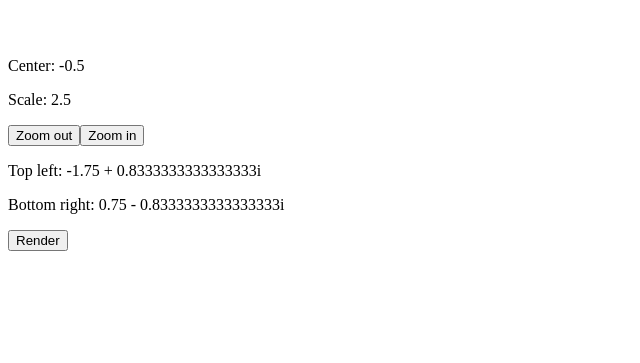
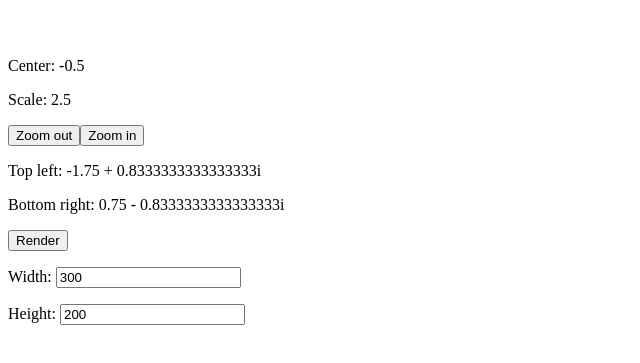
Before and after one commit to emlun/fraktal, a React app: page / in a window 1280 px wide. Shown: the part 171-534 px from the top of the page, without its empty margins (0-640 px from the left). Built offline with nearby package versions, Linux system fonts and the light colour scheme; the HTML template or start-up script is replaced by a standard one.

Commit message:
Make height and width editable

```diff
--- a/src/components/Canvas.jsx
+++ b/src/components/Canvas.jsx
@@ -4,8 +4,6 @@ import _ from 'underscore';
 
 import * as mandelbrot from 'fractals/mandelbrot';
 
-const W = 300;
-const H = 200;
 
 function getLimits({ center, scale, W, H }) {
   const aspectRatio = H / W;
@@ -49,13 +47,22 @@ export default class Canvas extends React.Component {
     super(props);
     this.state = {
       center: new Complex(-0.5, 0),
+      dimensions: {
+        height: 200,
+        width: 300,
+      },
       scale: 2.5,
       status: undefined,
     };
   }
 
   getLimits() {
-    return getLimits({ center: this.state.center, scale: this.state.scale, W, H });
+    return getLimits({
+      center: this.state.center,
+      scale: this.state.scale,
+      W: this.state.dimensions.width,
+      H: this.state.dimensions.height,
+    });
   }
 
   updateCanvas(canvas) {
@@ -77,7 +84,7 @@ export default class Canvas extends React.Component {
 
       _.defer(() => {
         const imageData = renderPixels(
-          ctx.getImageData(0, 0, W, H),
+          ctx.getImageData(0, 0, this.state.dimensions.width, this.state.dimensions.height),
           this.state.center,
           this.state.scale
         );
@@ -96,11 +103,18 @@ export default class Canvas extends React.Component {
     this.setState(state => ({
       center: state.center.add(
         new Complex(
-          (event.offsetX / W - 0.5) * state.scale,
-          (0.5 - event.offsetY / H) * state.scale * (H / W)
+          (event.offsetX / this.state.dimensions.width - 0.5) * state.scale,
+          (0.5 - event.offsetY / this.state.dimensions.height) * state.scale * (this.state.dimensions.height / this.state.dimensions.width)
         )
       ),
     }));
+  }
+
+  onSubmit(event) {
+    if (event && event.preventDefault) {
+      event.preventDefault();
+    }
+    this.renderPixels();
   }
 
   onWheel(event) {
@@ -133,20 +147,56 @@ export default class Canvas extends React.Component {
     console.log('render', this.state);
     return <div>
       <canvas
-        width={ W }
-        height={ H }
+        width={ this.state.dimensions.width }
+        height={ this.state.dimensions.height }
         ref={ this.updateCanvas.bind(this) }
       />
+
+      <form onSubmit={ this.onSubmit.bind(this) }>
         <p> Center: { this.state.center.toString() } </p>
         <p> Scale: { this.state.scale } </p>
         <p>
-        <button onClick={ this.zoomOut.bind(this) }> Zoom out </button>
-        <button onClick={ this.zoomIn.bind(this) }> Zoom in </button>
+          <button type="button" onClick={ this.zoomOut.bind(this) }> Zoom out </button>
+          <button type="button" onClick={ this.zoomIn.bind(this) }> Zoom in </button>
         </p>
         <p> Top left: { this.getLimits().topLeft.toString() } </p>
         <p> Bottom right: { this.getLimits().btmRight.toString() } </p>
-      <button onClick={ this.renderPixels.bind(this) } > Render </button>
+        <button type="submit" > Render </button>
+        <p>
+          Width: <input type="number"
+            onChange={
+              ({ target: { value } }) =>
+                this.setState(state =>
+                  ({
+                    dimensions: {
+                      ...state.dimensions,
+                      width: parseInt(value),
+                    },
+                  })
+                )
+            }
+            value={ this.state.dimensions.width }
+          />
+        </p>
+        <p>
+          Height: <input type="number"
+            onChange={
+              ({ target: { value } }) =>
+                this.setState(state =>
+                  ({
+                    dimensions: {
+                      ...state.dimensions,
+                      height: parseInt(value),
+                    },
+                  })
+                )
+            }
+            value={ this.state.dimensions.height }
+          />
+        </p>
         <p> { this.state.status } </p>
+      </form>
+
     </div>;
   }
 
```
Lines whose indentation alone changed are shown as unchanged.
